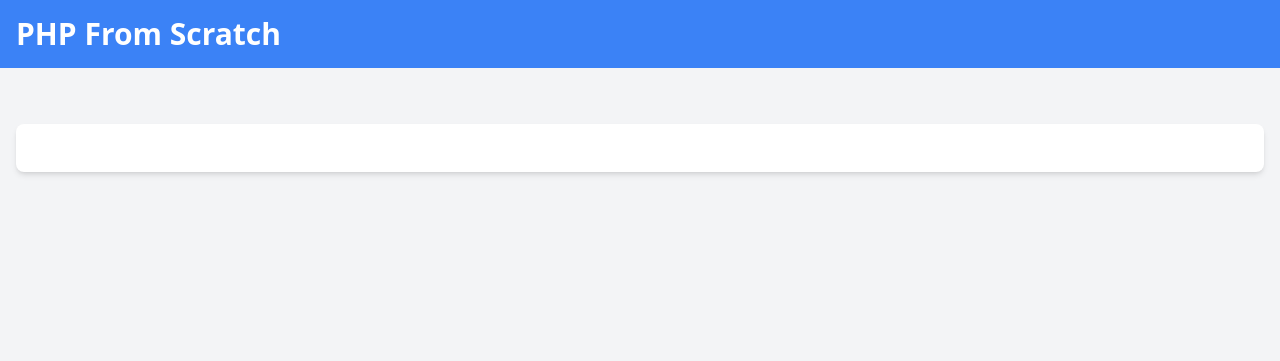
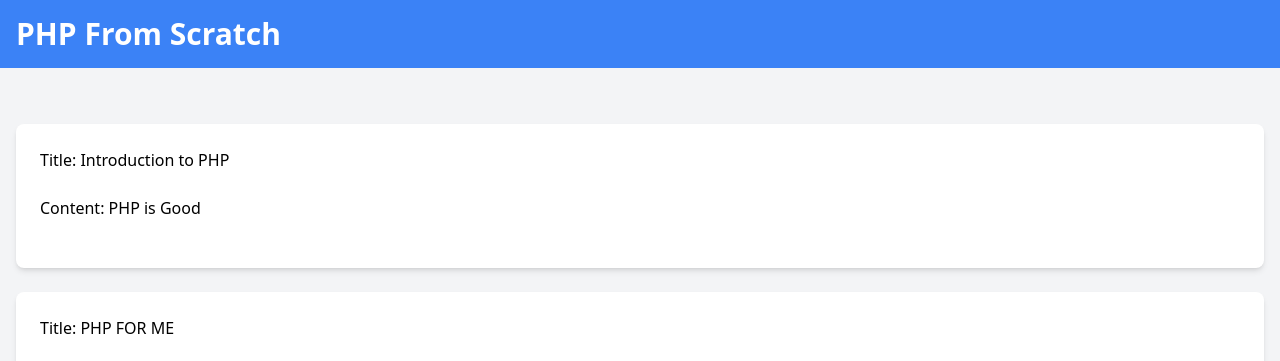
Before and after one commit to KAS-L1/php-sandbox-starter, a PHP site: page / in a window 1280 px wide. Shown: the top 361 px of the page. Run offline with PHP 8.4, Linux system fonts and the light colour scheme; some libraries are stand-ins or nearby versions.

Commit message:
Updating

```diff
--- a/05-oop/07-interfaces/index.php
+++ b/05-oop/07-interfaces/index.php
@@ -1,22 +1,92 @@
+<?php
+  // This is an interface. Think of it like a rulebook that says any class using it must have
+  // the methods 'display' and 'edit'. It doesn't say how they work, just that they must exist.
+  interface ContentInterface {
+    public function display(); // A rule that says the class must have a display method.
+    public function edit();    // A rule that says the class must have an edit method.
+  }
+
+  // This is a class called Article. It follows the ContentInterface rules.
+  class Article implements ContentInterface {
+    private $title;   // This is the title of the article.
+    private $content; // This is the actual text content of the article.
+
+    // This is the constructor. When we create an article, we set its title and content.
+    public function __construct($title, $content){
+      $this->title = $title;
+      $this->content = $content;
+    }
+
+    // This method displays the article's title and content on the web page.
+    public function display(){
+      echo "<h2>Title: $this->title</h2> <br>"; // This shows the title.
+      echo "<p>Content: $this->content</p> <br>"; // This shows the content (text).
+    }
+
+    // This method will let us know we're editing the article.
+    public function edit(){
+      echo "Editing Article: $this->title <br>"; // This shows we are editing the article.
+    }
+  }
+
+  // This is another class called Video. It also follows the ContentInterface rules.
+  class Video implements ContentInterface {
+    private $title; // This is the title of the video.
+    private $url;   // This is the link (URL) to the video.
+
+    // This is the constructor. When we create a video, we set its title and URL.
+    public function __construct($title, $url){
+      $this->title = $title;
+      $this->url = $url;
+    }
+
+    // This method displays the video's title and the video itself on the web page.
+    public function display(){
+      echo "<h2>Title: $this->title</h2> <br>"; // This shows the title.
+      echo "<iframe src='{$this->url}'></iframe><br>"; // This shows the video in an iframe.
+    }
+
+    // This method will let us know we're editing the video.
+    public function edit(){
+      echo "Editing Video: $this->title <br>"; // This shows we are editing the video.
+    }
+  }
+
+  // Here we create a new article with a title and content.
+  $article = new Article('Introduction to PHP', 'PHP is Good');
+
+  // Here we create a new video with a title and a link (URL).
+  $video = new Video('PHP FOR ME',  'https://www.youtube.com');
+?>
+
 <!DOCTYPE html>
 <html lang="en">
 
 <head>
   <meta charset="UTF-8">
   <meta name="viewport" content="width=device-width, initial-scale=1.0">
-  <script src="https://cdn.tailwindcss.com"></script>
+  <script src="https://cdn.tailwindcss.com"></script> <!-- This loads Tailwind CSS for styling -->
   <title>PHP From Scratch</title>
 </head>
 
-<body class="bg-gray-100">
-  <header class="bg-blue-500 text-white p-4">
+<body class="bg-gray-100"> <!-- This makes the background a light gray color -->
+  <header class="bg-blue-500 text-white p-4"> <!-- This is the top header with blue background -->
     <div class="container mx-auto">
-      <h1 class="text-3xl font-semibold">PHP From Scratch</h1>
+      <h1 class="text-3xl font-semibold">PHP From Scratch</h1> <!-- This is the title of the page -->
     </div>
   </header>
+
   <div class="container mx-auto p-4 mt-4">
+    <!-- This is the container for the article with white background and a shadow -->
     <div class="bg-white rounded-lg shadow-md p-6 mt-6">
-      <!-- Output -->
+       <!-- Here we display the article using the display method -->
+       <?= $article->display(); ?>
+    </div>
+
+    <!-- This is the container for the video with white background and a shadow -->
+    <div class="bg-white rounded-lg shadow-md p-6 mt-6">
+      <!-- Here we display the video using the display method -->
+      <?= $video->display(); ?>
     </div>
   </div>
 </body>
```
